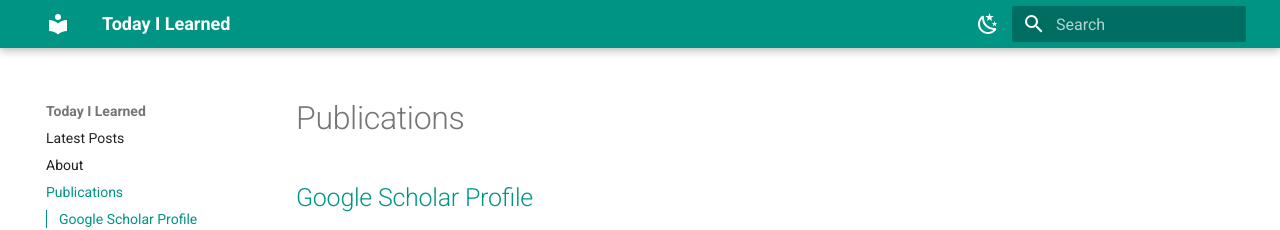
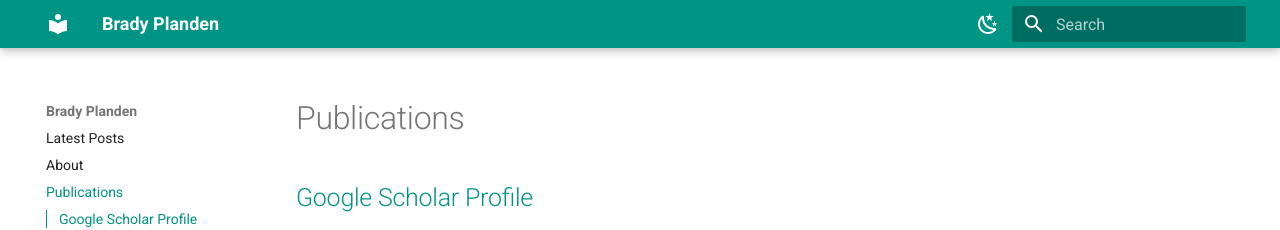
Before and after one commit to BradyPlanden/bradyplanden.github.io, an MkDocs documentation site: the page built from docs/publications.md, in a window 1280 px wide. Shown: the top 230 px of the page. Built offline with MkDocs 1.6.1 and Material for MkDocs 9.7.7, drawn with Linux system fonts in a browser that asks for light colours.

Commit message:
Updt. site name

```diff
--- a/mkdocs.yml
+++ b/mkdocs.yml
@@ -1,4 +1,4 @@
-site_name: Today I Learned
+site_name: Brady Planden
 site_url: https://bradyplanden.github.io
 repo_name: null
 repo_url: null #https://github.com/BradyPlanden/bradyplanden
```
